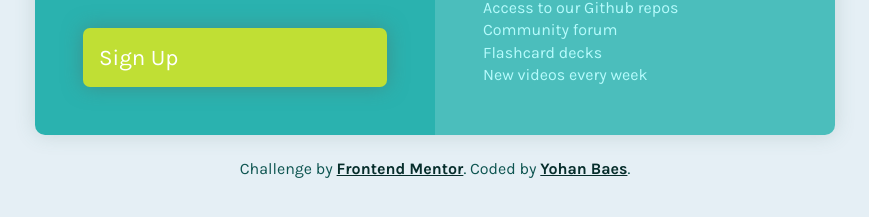
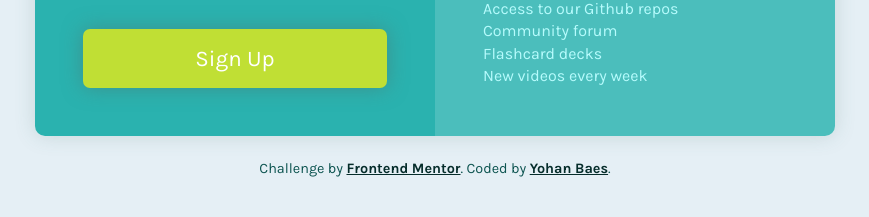
Before and after one commit to Raink31/012-Single-Price-Grid-Component, a plain HTML site: page index.html in a window 1280 px wide. Shown: the part 533-750 px from the top of the page, without its empty margins (205-1074 px from the left). Drawn offline with Linux system fonts and the light colour scheme.

Commit message:
Update style.css

```diff
--- a/style.css
+++ b/style.css
@@ -97,6 +97,7 @@ strong{
 .button{
     background-color: hsl(71, 73%, 54%);
     border: none;
+    text-align: center;
     padding: 1rem;
     border-radius: 7px;
     margin-top: 2rem;
@@ -135,6 +136,7 @@ li{
 footer{
     margin-top: 1rem;
     color: hsl(177, 73%, 19%);
+    font-size: 0.9em;
 }
 
 footer a{
```
